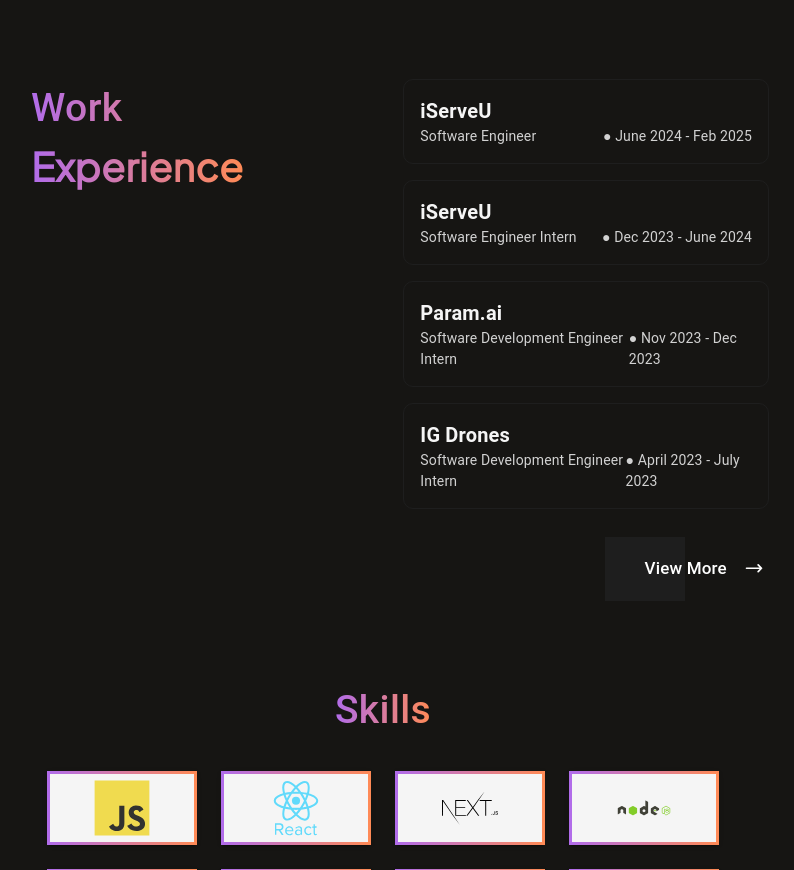
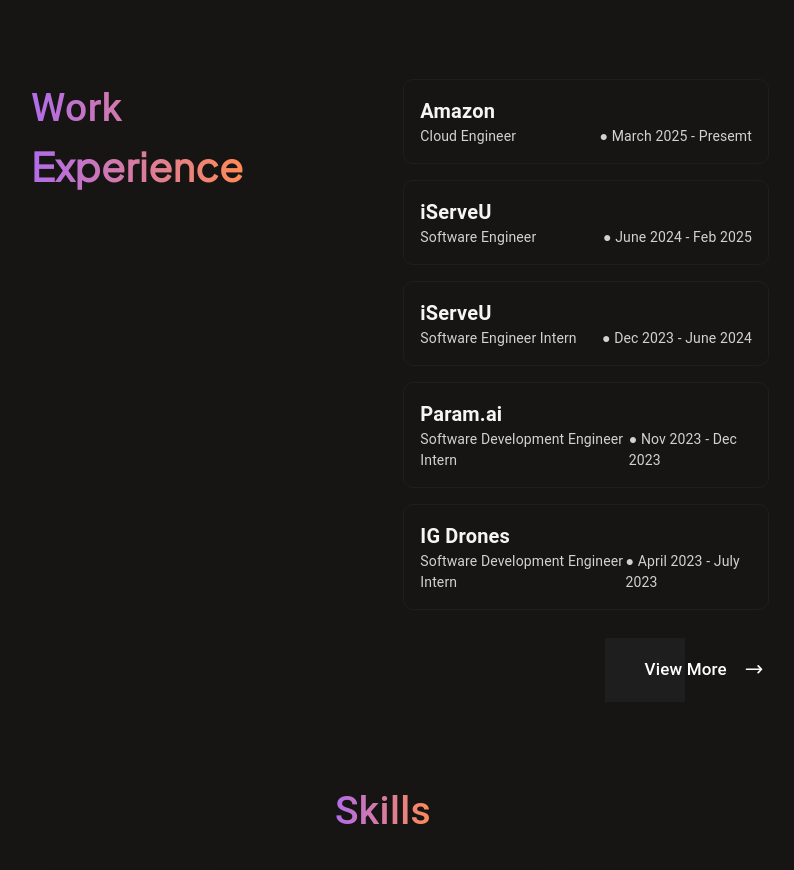
Before and after one commit to RUDRAMADHABA/Rudra-portfolio, a Next.js app: page /about in a window 1280 px wide. Shown: the part 1444-2314 px from the top of the page, without its empty margins (257-1051 px from the left). Built offline with nearby package versions, Linux system fonts and the light colour scheme.

Commit message:
Update Aboutcompo.jsx

```diff
--- a/src/app/Components/Aboutcompo.jsx
+++ b/src/app/Components/Aboutcompo.jsx
@@ -13,6 +13,7 @@
     { name: "MIT", position: "Frontend Developer", year: "2017-2019" }
   ];
   const workdata = [
+    { name: "Amazon", position: "Cloud Engineer", year: "March 2025 - Presemt" },
     { name: "iServeU", position: "Software Engineer", year: "June 2024 - Feb 2025" },
     { name: "iServeU", position: "Software Engineer Intern", year: "Dec 2023 - June 2024" },
     { name: "Param.ai", position: "Software Development Engineer Intern", year: "Nov 2023 - Dec 2023" },
```
